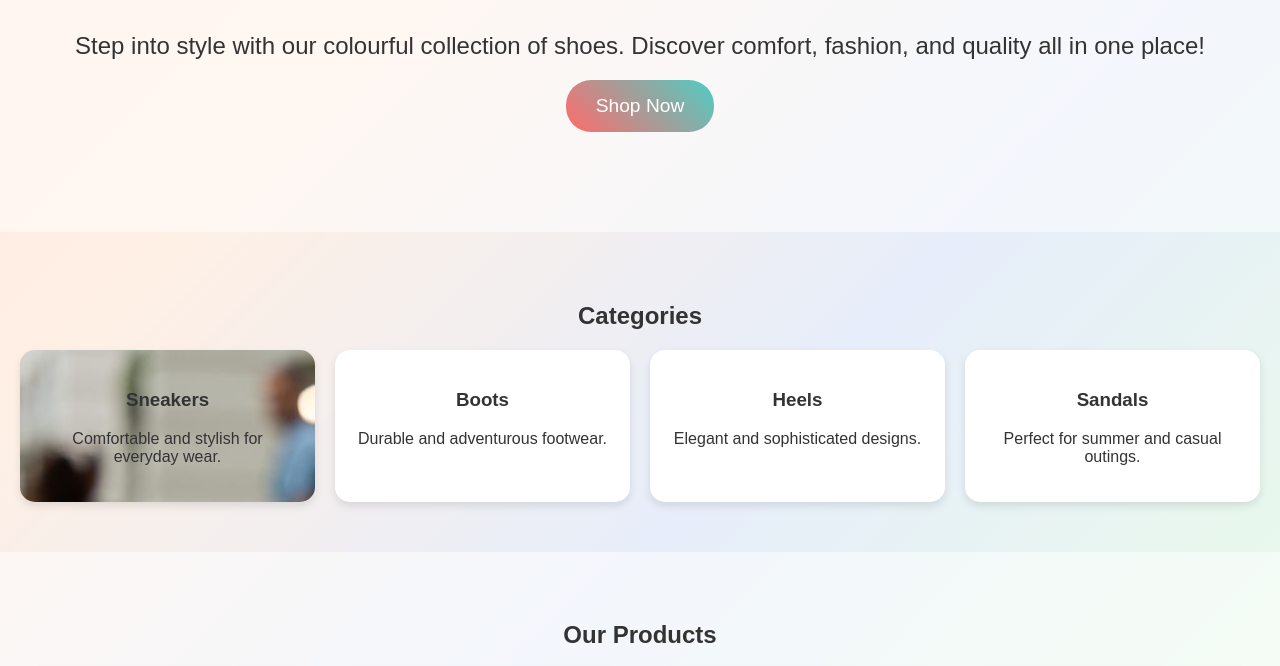
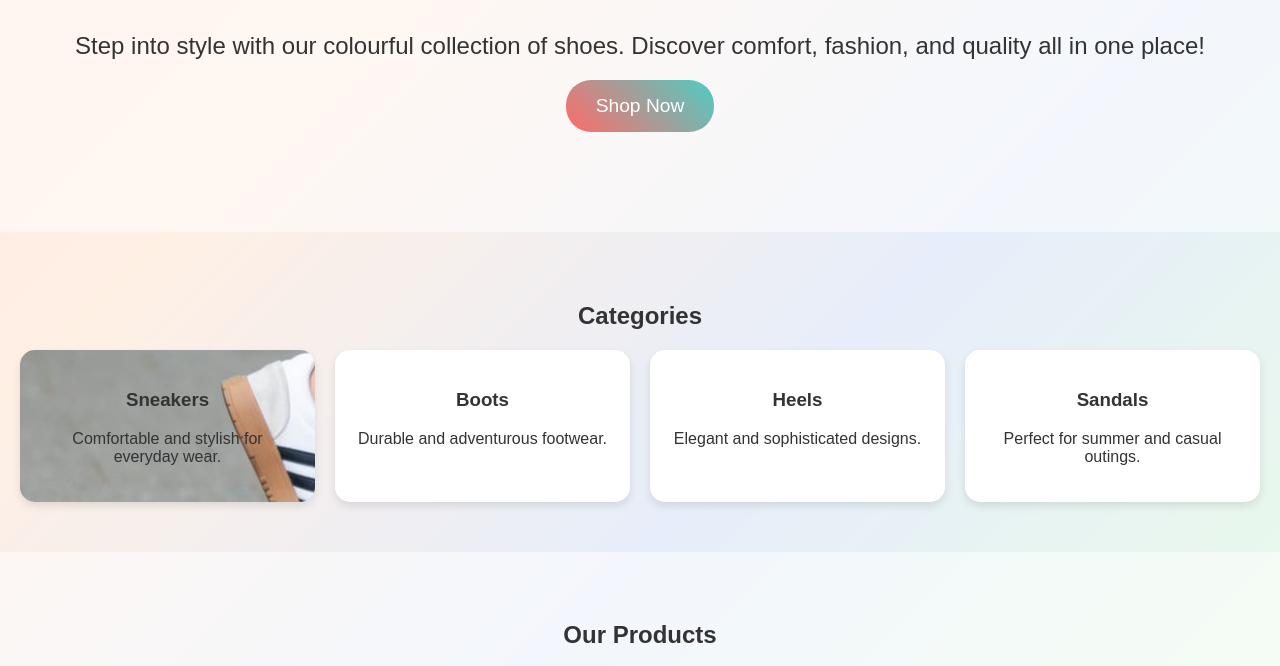
Before and after one commit to ShoueFactory/ShoueFactory, a plain HTML site: page index.html in a window 1280 px wide. Shown: the part 378-1044 px from the top of the page. Drawn offline with Linux system fonts and the light colour scheme.

Commit message:
Update index.html

```diff
--- a/index.html
+++ b/index.html
@@ -321,7 +321,7 @@
     <section id="categories" class="categories">
         <h2>Categories</h2>
         <div class="category-grid">
-            <div class="category-card" onclick="filterProducts('sneakers')" style="background-image: url('images/vertopal.com_jacqueline-zelwis-wears-sleevelss-white-7forallmankind-top-news-photo-1742576308 (1).png');">
+            <div class="category-card" onclick="filterProducts('sneakers')" style="background-image: url('images/sneakers cropped.png');">
                 <h3>Sneakers</h3>
                 <p>Comfortable and stylish for everyday wear.</p>
             </div>
```
